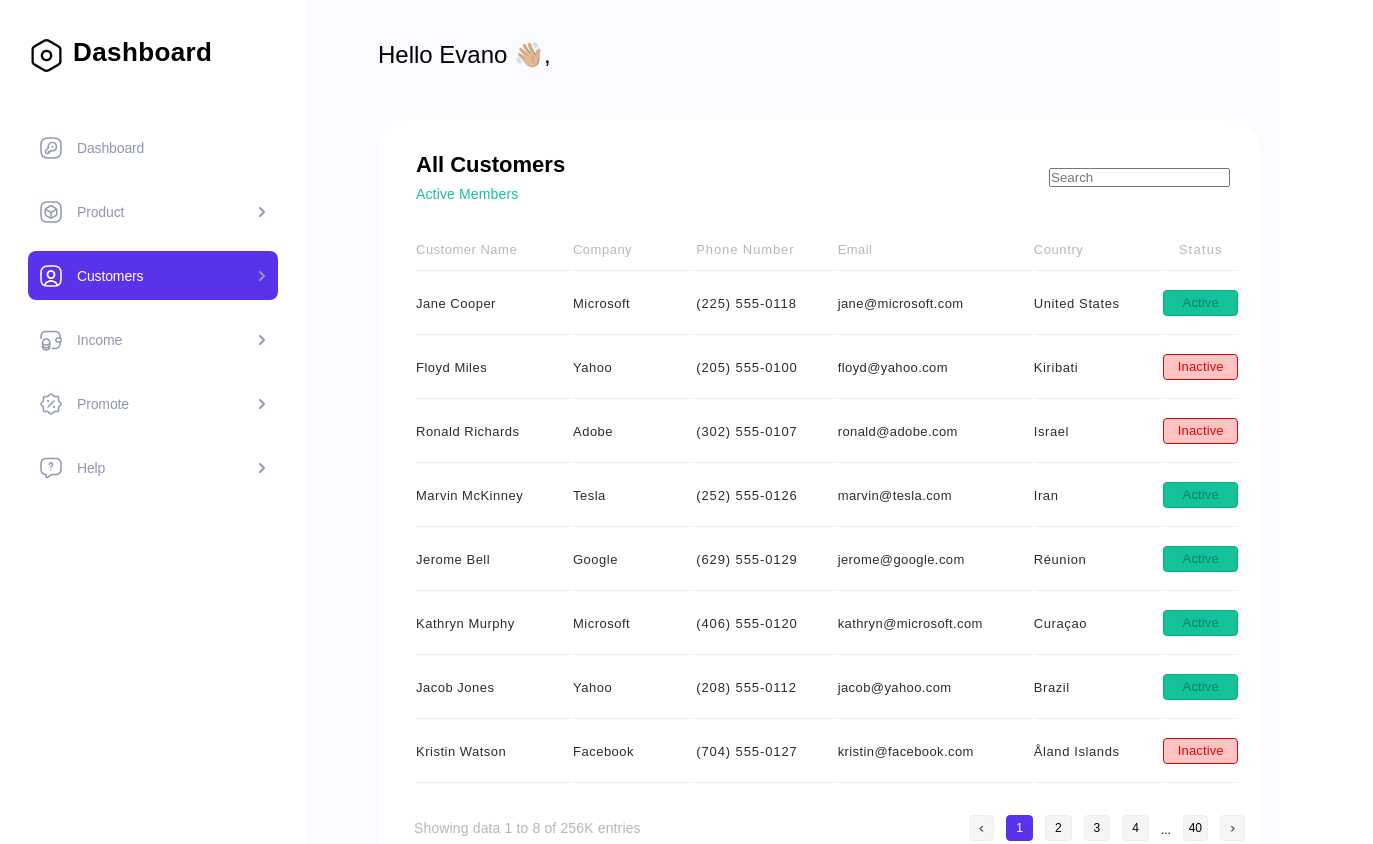
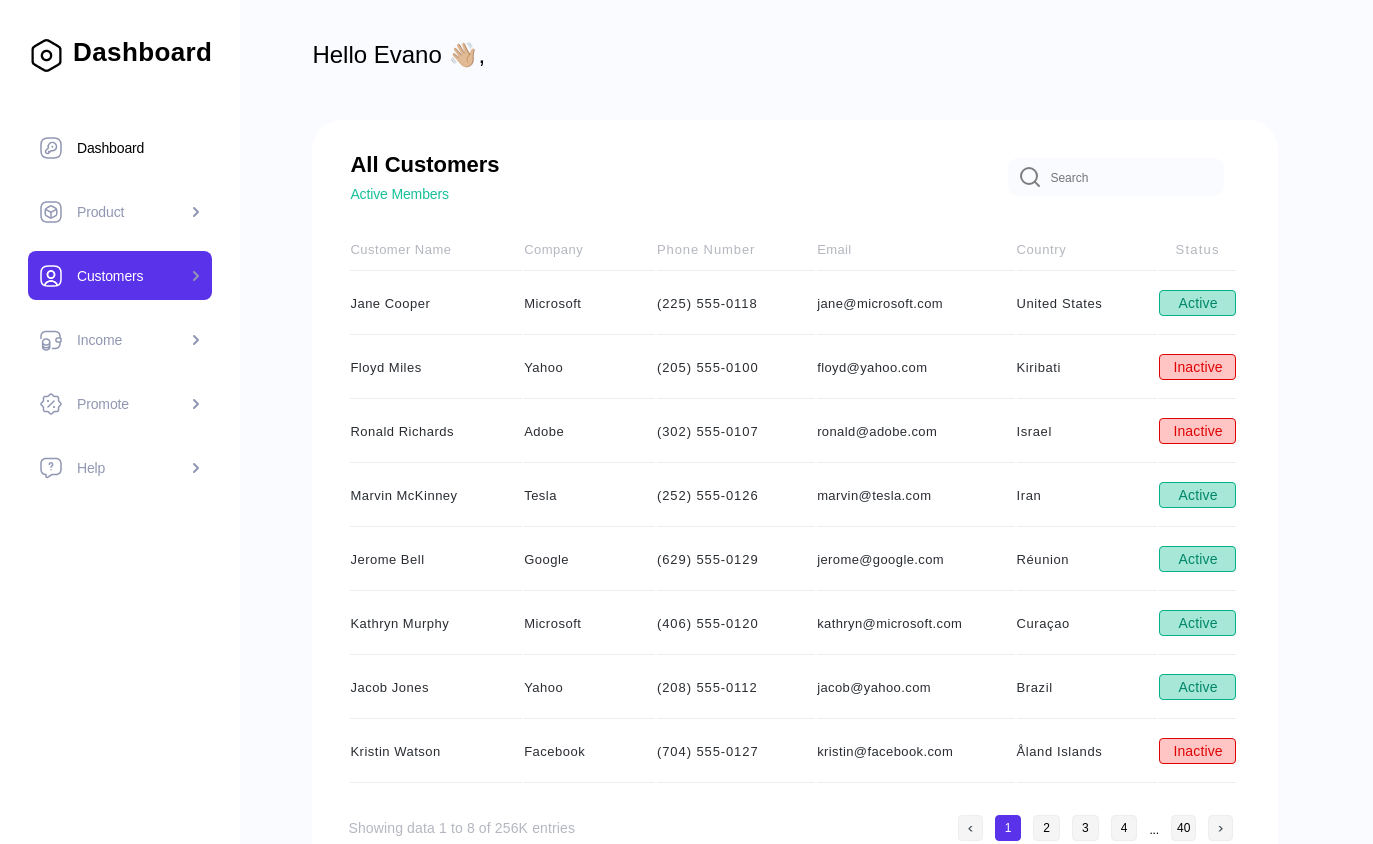
Before and after one commit to evgeniia-korolova/test-landing, a plain HTML site: page index.html in a window 1280 px wide. Shown: the top 844 px of the page, 1373 px wide, since content can reach past the window. Drawn offline with Linux system fonts and the light colour scheme.

Commit message:
feat : style input

```diff
--- a/index.html
+++ b/index.html
@@ -23,15 +23,17 @@
 
                 <li class="menu__item item">
                     <div class="item__content">
-                        <img src="./images/3d-square 1.svg" alt="3d-square">Product
+                        <img src="./images/3d-square 1.svg" alt="3d-square">
+                        <a href="#">Product</a>
                     </div>
 
                     <img src="./images/chevron-right 2.svg" alt="arrow" class="arrow">
                 </li>
 
-                <li class="menu__item item item__accent">
+                <li class="menu__item item item__active">
                     <div class="item__content">
-                        <img src="./images/user-square1.svg" alt="user-square1">Customers
+                        <img src="./images/user-square1.svg" alt="user-square1">
+                        <a href="#">Customers</a>
                     </div>
 
                     <img src="./images/chevron-right 2.svg" alt="arrow" class="arrow">
@@ -39,7 +41,8 @@
 
                 <li class="menu__item item">
                     <div class="item__content">
-                        <img src="./images/wallet-money 2.png" alt="wallet-money">Income
+                        <img src="./images/wallet-money 2.png" alt="wallet-money">
+                        <a href="#">Income</a>
                     </div>
 
                     <img src="./images/chevron-right 2.svg" alt="arrow" class="arrow">
@@ -47,7 +50,8 @@
 
                 <li class="menu__item item">
                     <div class="item__content">
-                        <img src="./images/discount-shape 1.png" alt="discount-shape">Promote
+                        <img src="./images/discount-shape 1.png" alt="discount-shape">
+                        <a href="#">Promote</a>
                     </div>
 
                     <img src="./images/chevron-right 2.svg" alt="arrow" class="arrow">
@@ -55,7 +59,8 @@
 
                 <li class="menu__item item">
                     <div class="item__content">
-                        <img src="./images/message-question 1.svg" alt="message-question">Help
+                        <img src="./images/message-question 1.svg" alt="message-question">
+                        <a href="#">Help</a>
                     </div>
 
                     <img src="./images/chevron-right 2.svg" alt="arrow" class="arrow">
@@ -70,8 +75,9 @@
             </div>
         </header>
         <main class="main">
-            <section class="customers">
-                <h2>Hello Evano 👋🏼,</h2>
+            <section class="customers__block">
+                <div class="customers">
+                    <h2>Hello Evano 👋🏼,</h2>
                 <div class="customers__container customers">
 
                     <div class="customers__info info">
@@ -80,6 +86,7 @@
                             <p class="info__subtitle">Active Members</p>
                         </div>
                         <div class="info__search">
+                            <img src="./images/search.svg" alt="search">
                             <input type="text" placeholder="Search">
                         </div>
                     </div>
@@ -206,6 +213,7 @@
 
                 </div>
 
+                </div>
             </section>
         </main>
     </div>
--- a/style.css
+++ b/style.css
@@ -15,20 +15,19 @@
     --bg-content: #FFF;
     --color-green: #16C098;
     --bg-inactive:  #FFC5C5;
+    --bg-green: rgba(22, 192, 152, 0.38);
     --border-inactive: #DF0404;
     --border-active: #00B087;
 }
 
-/* body {
-    display: flex;
-} */
+body {
+     background: var(--bg-main);
+}
 
 .container {
     max-width: 1440px;
-
     margin: 0 auto;
     font-family: 'Poppins', sans-serif;
-    background: var(--bg-main);
     display: flex;
 
 }
@@ -39,6 +38,7 @@ ul {
 .menu {
     max-width: 306px;
     width: 100%;
+
     padding: 37px 28px 76px;
     background: var(--bg-content);
     display: flex;
@@ -63,20 +63,27 @@ h1 {
     display: flex;
     flex-direction: column;
     gap: 15px;
+    /* width: 250px; */
+    width: 100%;
 }
 
 .menu__item {
     display: flex;
     align-items: center;
     justify-content: space-between;
+    padding: 13px 8px 12px 11px;
+    gap: 20px;
     font-size: 14px;
-    font-style: normal;
     font-weight: 400;
-    line-height: normal;
+    letter-spacing: -0.14px;
+}
+
+.menu__item a {
+    text-decoration: none;
+    font-size: 14px;
+    font-weight: 400;
     letter-spacing: -0.14px;
     color: var(--selection-color);
-    padding: 13px 8px 12px 11px;
-    gap: 102px;
 }
 
 .item__content {
@@ -85,10 +92,14 @@ h1 {
     gap: 14px;
 }
 
-.item__accent {
+.item__active {
     background: var(--accent-color);
     border-radius: 8px;
     font-weight: 500;
+
+}
+
+.item__active a {
     color: var(--color-light);
 }
 
@@ -117,8 +128,10 @@ letter-spacing: 0.12px;
 .customers {
     max-width: 1134px;
     width: 100%;
-padding: 41px 45px 258px 72px;
-padding-right: 20px;
+    padding: 41px 95px 258px 72px;
+    display: flex;
+    flex-direction: column;
+
 }
 
 h2 {
@@ -129,22 +142,22 @@ h2 {
 }
 
 .customers__container {
-    max-width: 968px;
-    /* width: 100%; */
-    padding: 32px 10px 40px 36px;
+    max-width: 967px;
+    width: 100%;
+    padding: 32px 40px 40px 36px;
     background: var(--bg-content);
-
     border-radius: 30px;
-    /* display: flex;
-    flex-direction: column; */
+    display: block;
+    display: flex;
+    flex-direction: column;
 }
 
 .customers__info {
     display: flex;
-    max-width: 968px;
+    max-width: 967px;
     justify-content: space-between;
     align-items: center;
-    padding-right: 20px;
+    padding-right: 14px;
     padding-left: 2px;
     margin-bottom: 38px;
 }
@@ -160,24 +173,53 @@ h2 {
 .info__subtitle {
     font-size: 14px;
     color: var(--color-green);
-    letter-spacing: 0.14px;
+    letter-spacing: -0.14px;
+}
+
+.info__search {
+    display: flex;
+    align-items: center;
+    width: 216px;
+    height: 38px;
+    border-radius: 10px;
+    background: var(--bg-main);
+    padding-left: 10px;
+    gap: 8px;
+}
+
+.info__search input {
+    width: 70%;
+    outline: none;
+    border: none;
+    background: var(--bg-main);
+    font-size: 12px;
+    font-family: inherit;
+    padding-top: 2px;
 }
 
 .table__container {
-    max-width: 898px;
+    max-width: 891px;
 }
-
 .table__responsive {
     overflow-x: auto;
 }
+
+@media screen and (max-width: 1439px){
+    .table__responsive {
+    overflow-x: auto;
+}
+}
+
+
 
 table {
     font-size: 13px;
     font-weight: 500;
     width: 100%;
-    padding-right: 10px;
+    min-width: 890px;
+    /* padding-right: 10px; */
+    white-space: nowrap;
 }
-
 
 
 th {
@@ -201,45 +243,51 @@ td {
 
 
 .table__name {
-    width: 178px;
+    /* width: 178px;     */
+    padding-right: 53px;
 }
 .table__company {
-    width: 136px;
+    /* width: 136px;     */
+     padding-right: 61px;
 }
 .table__phone {
-    width: 161px;
+    /* width: 161px; */
+    padding-right: 46px;
     letter-spacing: 0.9px;
 }
 .table__mail {
-    width: 206px;
+    /* width: 206px; */
+    padding-right: 39px;
     letter-spacing: 0.4px;
 }
 .table__country {
-    width: 146px;
+    /* width: 146px; */
+    padding-right: 45px;
     letter-spacing: 0.6px;
 }
 .table__status {
-    width: 80px;
+    /* width: 80px; */
     letter-spacing: 1.2px;
     text-align: center;
 }
 
 .btn {
-    padding: 4px 2px 5px;
+    padding: 4px 10px 4px 11px;
     border-radius: 4px;
     display: flex;
     justify-content: center;
     align-items: center;
-    font-size: 13px;
+    font-size: 14px;
     font-weight: 500;
     letter-spacing: 0.14px;
 
 }
 
 .btn-active {
-    background: var(--color-green);
+    background: var(--bg-green);
     border: 1px solid var(--border-active);
     color: #008767;
+
 }
 
 .btn-inactive {
```
Lines whose indentation alone changed are shown as unchanged.
